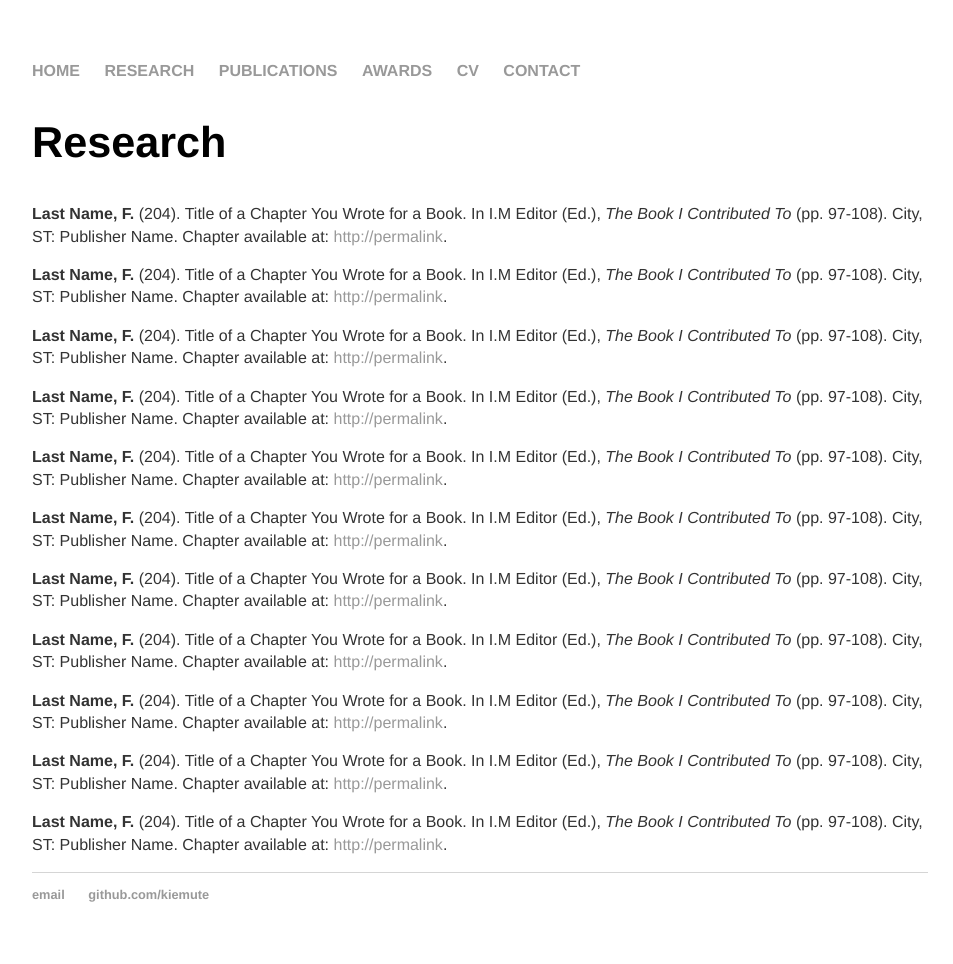
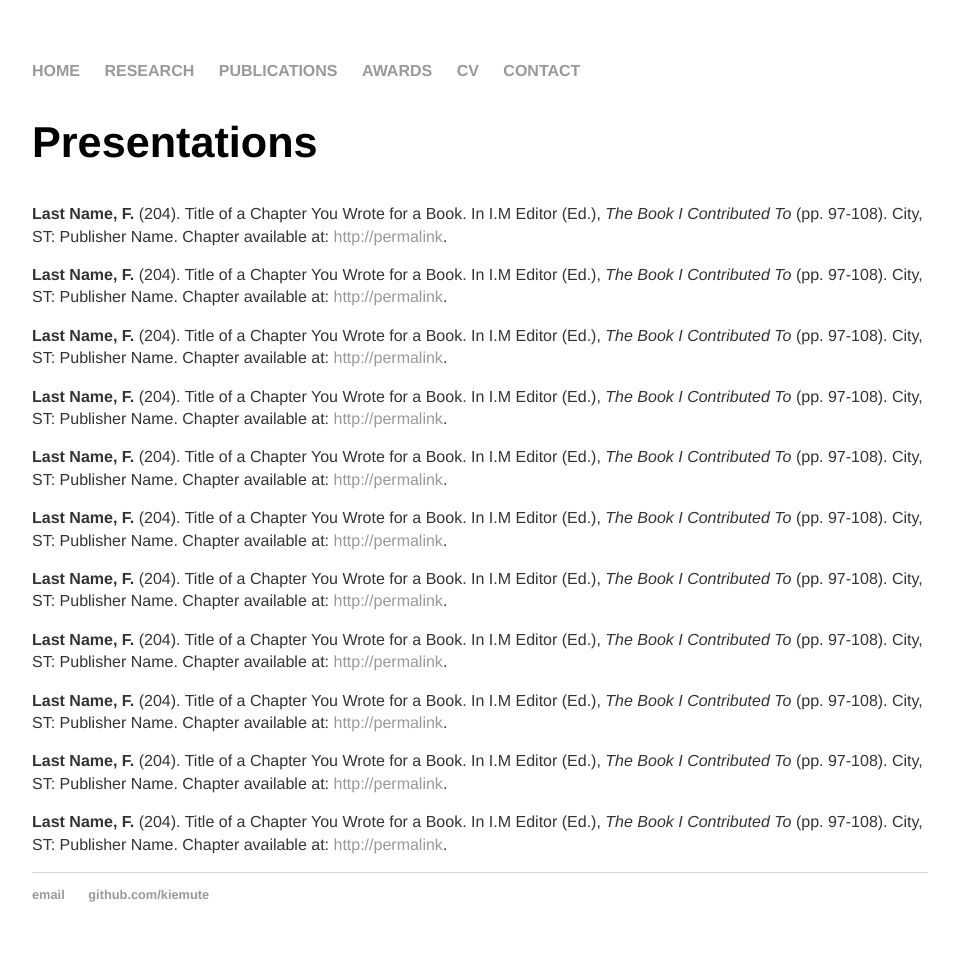
Before and after one commit to kiemute/kiemute.github.io, a Jekyll site: the page built from presentations/index.html, in a window 1280 px wide. Shown: the whole page, without its empty margins (160-1113 px from the left). Built offline with Jekyll 4.4.1, drawn with Linux system fonts in a browser that asks for light colours.

Commit message:
Update index.html

```diff
--- a/presentations/index.html
+++ b/presentations/index.html
@@ -5,7 +5,7 @@ title: Kiemute Oyibo's Presentations
 
 	<div>
 
-					<h2>Research</h2>
+					<h2>Presentations</h2>
 
 					<p><strong>Last Name, F.</strong> (204). Title of a Chapter You Wrote for a Book. In I.M Editor (Ed.), <em>The Book I Contributed To</em> (pp. 97-108). City, ST: Publisher Name. Chapter available at: <a href="#">http://permalink</a>.
 
```
